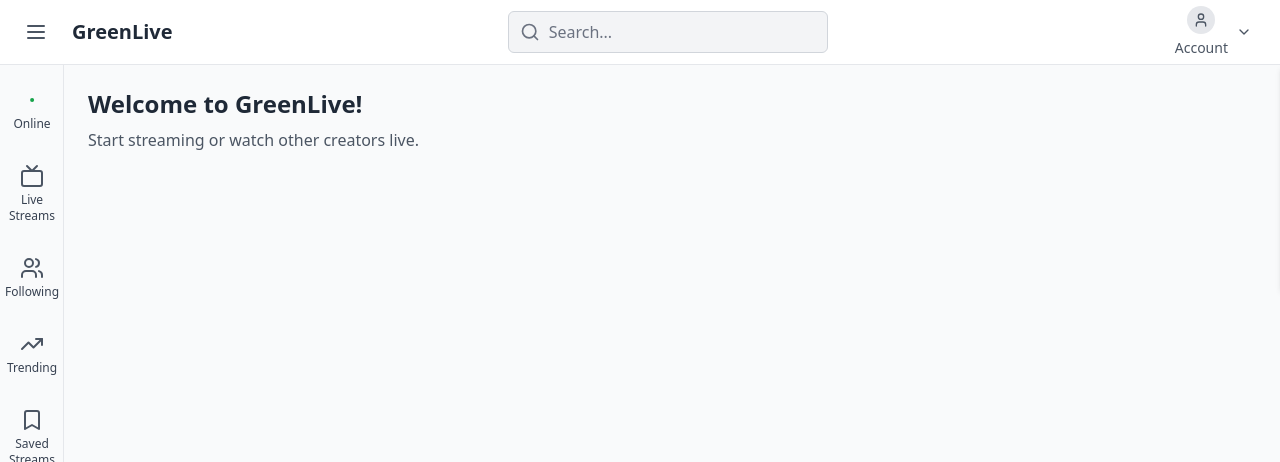
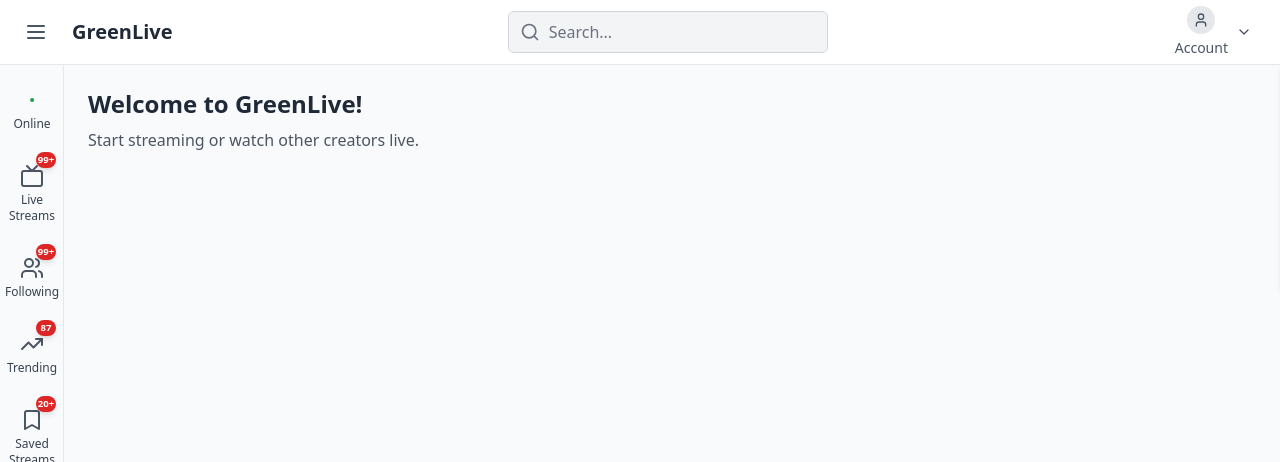
Before and after one commit to FELIX-IDALIA/greenFrontEnd, a React (Vite) app: page /home in a window 1280 px wide. Shown: the top 462 px of the page. Built offline with nearby package versions, Linux system fonts and the light colour scheme; sample sign-in values are in the browser's storage.

Commit message:
Passed props to SidebarLeft component

```diff
--- a/src/pages/HomePage.jsx
+++ b/src/pages/HomePage.jsx
@@ -1,7 +1,7 @@
 //import { Menu, ChevronDown, User, Video, History, Tv, Users, TrendingUp, BookMark, MessageSquare, } from "lucide-react";
 //import Profile from "../components/home/Profile.jsx";
 
-import React, { useState } from "react";
+import React, { useState, useEffect } from "react";
 import { useNavigate } from "react-router-dom";
 import Header from "../components/home/Header.jsx";
 import LeftSideTB from "../components/home/LeftSideTB.jsx";
@@ -15,6 +15,7 @@ import SearchBar from "../components/home/SearchBar.jsx";
 
 const HomePage = () => {
 
+
     {/* Navigate */}
     const navigate = useNavigate();
 
@@ -23,6 +24,18 @@ const HomePage = () => {
 
     {/* Example message count (Mock data)*/}
     const [newMessages, setNewMessages] = useState(5);
+
+    {/* Example live streams count (Mock data)*/}
+    const [liveStreams, setLiveStreams] = useState(0);
+
+    {/* Example following count (mock data)*/}
+    const [following, setFollowing] = useState(100);
+
+    {/* Example trending count (mock data)*/}
+    const [trending, setTrending] = useState(0);
+
+    {/* Example saved Streams count (mock data)*/}
+    const [savedStreams, setSavedStreams] = useState(21);
 
     //const [activeComponent, setActiveComponent] = useState("main"); // Tracks active view
     const [isSidebarOpen, setSidebarOpen] = useState(false);
@@ -86,6 +99,25 @@ const HomePage = () => {
     // Function to handle go live
     const handleGoLive = () => navigate("/home/goLive");
 
+     {/* Function to generate a random number for mock data*/}
+     const generateRandomNumber = (maxVal, minVal) => {
+        return Math.floor((Math.random() * (maxVal - minVal)) + minVal); // Random number between 1 and 200
+    };
+
+    {/* Hook to Update the liveStreams state every 3 seconds */}
+        useEffect(() => {
+            const interval = setInterval(() => {
+                setLiveStreams(generateRandomNumber(200, 1));
+                setTrending(generateRandomNumber(150, 50));
+            }, 3000);
+
+            // Cleanup interval on component unmount
+            return () => clearInterval(interval);
+        }, [])
+
+
+
+
 
 
     return (
@@ -113,6 +145,10 @@ const HomePage = () => {
                 {/* Sidebar */}
                 <SidebarLeft
                     isSidebarOpen={isSidebarOpen}
+                    liveStreams={liveStreams}
+                    following={following}
+                    trending={trending}
+                    savedStreams={savedStreams}
                 />
             </Header>
 
```
